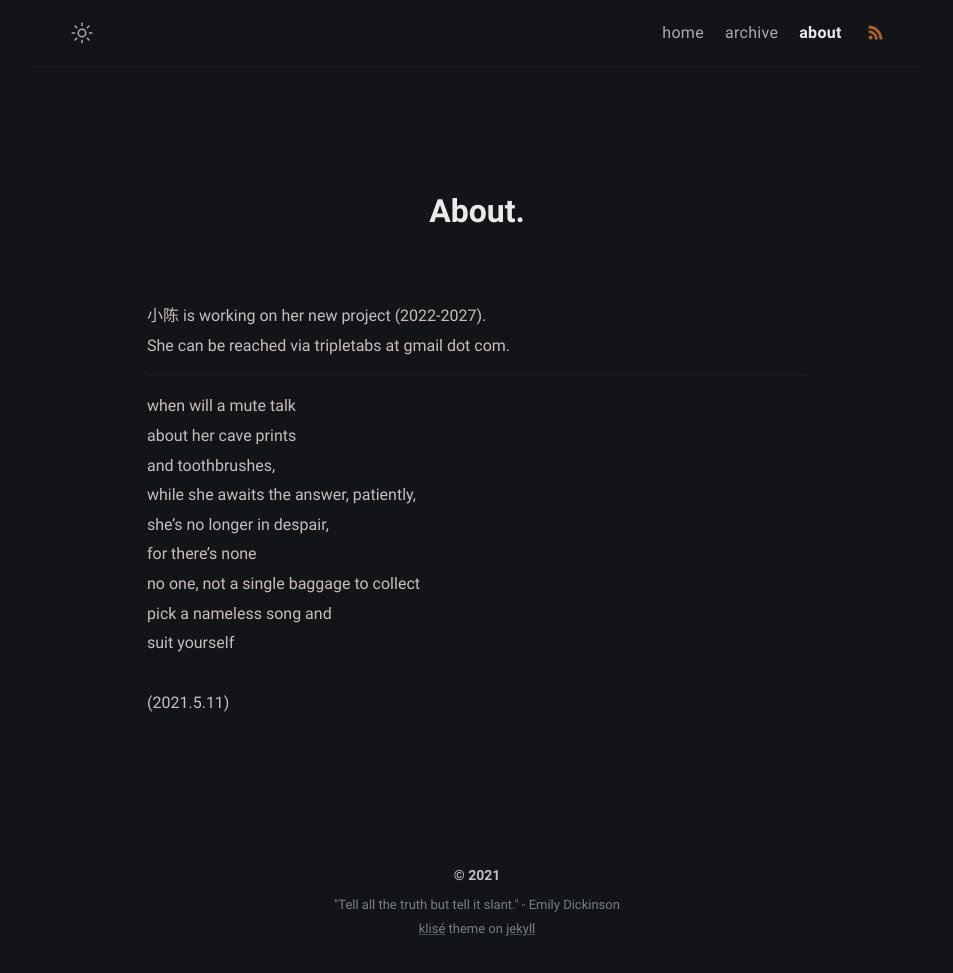
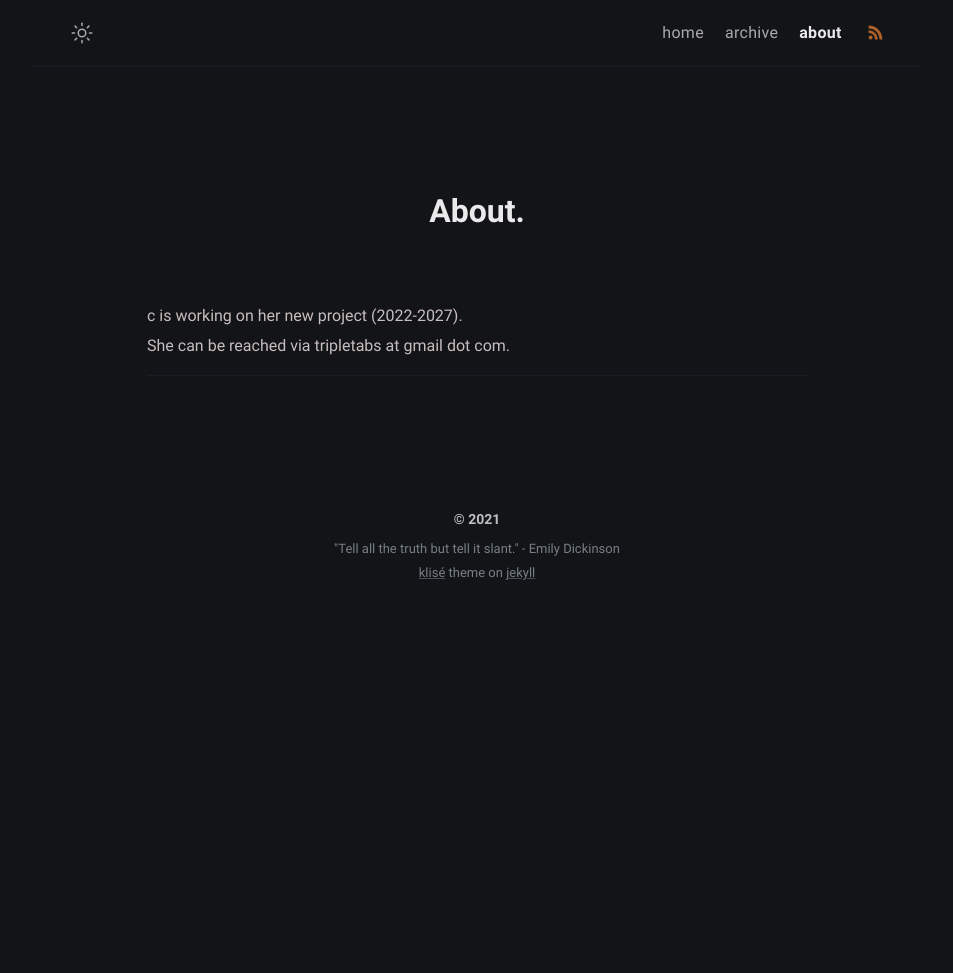
Before and after one commit to yijingch/afistforair.github.io, a Jekyll site: the page built from about.md, in a window 1280 px wide. Shown: the whole page, without its empty margins (163-1116 px from the left). Built offline with Jekyll 4.4.1, drawn with Linux system fonts in a browser that asks for light colours; after the commit the page ends 900 px from its top, so only the background shows below that.

Commit message:
edit frontpage

```diff
--- a/_config.yml
+++ b/_config.yml
@@ -11,12 +11,12 @@ mode: dark # default theme "dark" | "light"
 
 # Profile settings
 author:
-  name: 小陈 # author name
+  name: c # author name
   bio: >- # tell to the world
-    “さようなら遊び場”
+    “Gravity will reassemble all but the fastest pieces into a rubble pile.”
   # username: username # general username
   github: yijingch # github username
-  email: yijing2022@gmail.com # email adress
+  # email: yijing2022@gmail.com # email adress
   avatar: /assets/img/avatar.jpg # change with your own avatar
 
 # URL settings
--- a/about.md
+++ b/about.md
@@ -5,19 +5,7 @@ layout: page
 comments: false
 ---
 
-小陈 is working on her new project (2022-2027).
+c is working on her new project (2022-2027).
 She can be reached via tripletabs at gmail dot com.
 
 ----
-
-when will a mute talk
-about her cave prints
-and toothbrushes,
-while she awaits the answer, patiently,
-she's no longer in despair,
-for there's none
-no one, not a single baggage to collect
-pick a nameless song and
-suit yourself
-
-(2021.5.11)
```
Also changed, not shown: _posts/collections-2021/2021-04-05-collections-2021.md (added, +15 -0 lines), _posts/farewell-to-playground/2021-06-08-farewell-to-playground.md (+4 -4 lines), _posts/backuppost/rule-of-thumb/2020-11-06-rule-of-thumb.md (renamed from _posts/rule-of-thumb/2020-11-06-rule-of-thumb.md), _posts/backuppost/the-intelligent-system/2020-11-03-the-intelligent-system.md (renamed from _posts/the-intelligent-system/2020-11-03-the-intelligent-system.md), 2 other files.
